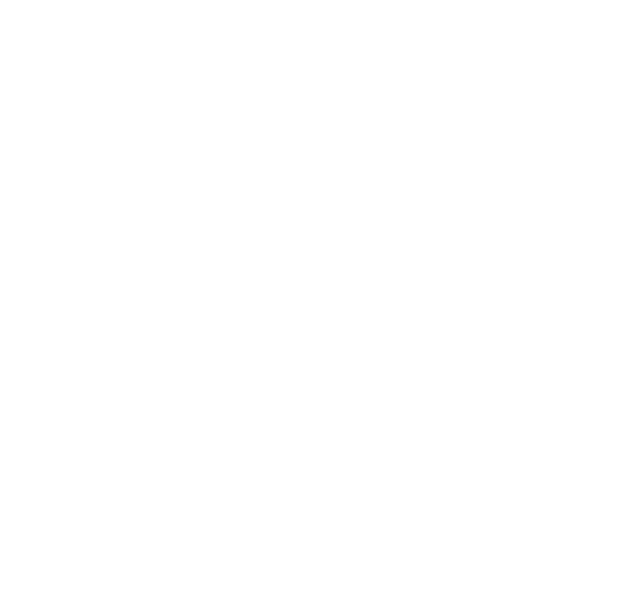
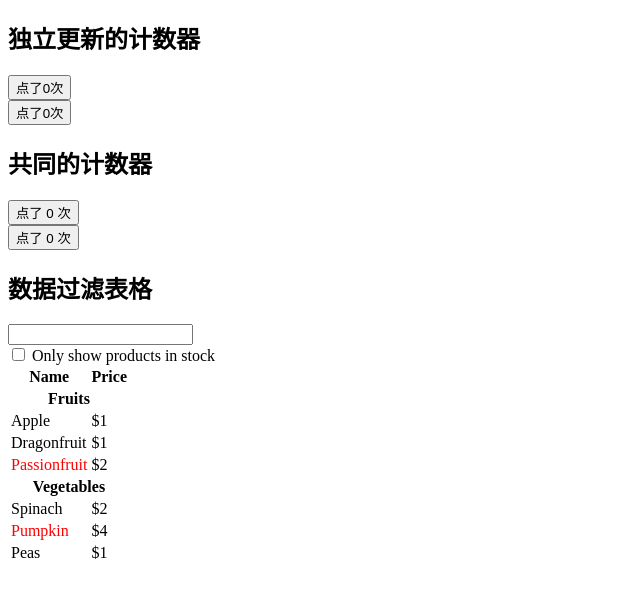
Before and after one commit to zhjrcc/learn-react, a React (Vite) app: page / in a window 1280 px wide. Shown: the top 596 px of the page, without its empty margins (0-640 px from the left). Built offline with nearby package versions, Linux system fonts and the light colour scheme.

Commit message:
静态版本

```diff
--- a/src/App.jsx
+++ b/src/App.jsx
@@ -1,7 +1,42 @@
+import { useState } from "react"
+import FilterableProductTable from "./components/filterTable/FilterableProductTable"
+import MyButton from "./components/button/MyButton"
+import MySharedButton from "./components/button/MySharedButton"
+
+const PRODUCTS = [
+  { category: "Fruits", price: "$1", stocked: true, name: "Apple" },
+  { category: "Fruits", price: "$1", stocked: true, name: "Dragonfruit" },
+  { category: "Fruits", price: "$2", stocked: false, name: "Passionfruit" },
+  { category: "Vegetables", price: "$2", stocked: true, name: "Spinach" },
+  { category: "Vegetables", price: "$4", stocked: false, name: "Pumpkin" },
+  { category: "Vegetables", price: "$1", stocked: true, name: "Peas" },
+]
+
 function App() {
-  return (<>
+  const [count, setCount] = useState(0)
 
-  </>)
+  function handleClick() {
+    setCount(count + 1)
+  }
+
+  return (
+    <>
+      <div>
+        <h2>独立更新的计数器</h2>
+        <MyButton />
+        <MyButton />
+      </div>
+      <div>
+        <h2>共同的计数器</h2>
+        <MySharedButton onClick={handleClick} count={count} />
+        <MySharedButton onClick={handleClick} count={count} />
+      </div>
+      <div>
+        <h2>数据过滤表格</h2>
+        <FilterableProductTable products={PRODUCTS} />
+      </div>
+    </>
+  )
 }
 
 export default App
--- /dev/null
+++ b/src/components/button/MyButton.jsx
@@ -0,0 +1,13 @@
+import { useState } from "react"
+
+export default function MyButton() {
+  const [count, setCount] = useState(0)
+  function handlerClick() {
+    setCount(count + 1)
+  }
+  return (
+    <div>
+      <button onClick={handlerClick}>点了{count}次</button>
+    </div>
+  )
+}
--- /dev/null
+++ b/src/components/button/MySharedButton.jsx
@@ -0,0 +1,7 @@
+export default function MySharedButton({ onClick, count }) {
+  return (
+    <div>
+      <button onClick={onClick}>点了 {count} 次</button>
+    </div>
+  )
+}
--- /dev/null
+++ b/src/components/filterTable/FilterableProductTable.jsx
@@ -0,0 +1,11 @@
+import SearchBar from "./SearchBar"
+import ProductTable from "./ProductTable"
+
+export default function FilterableProductTable({ products }) {
+  return (
+    <div>
+      <SearchBar />
+      <ProductTable products={products} />
+    </div>
+  )
+}
--- /dev/null
+++ b/src/components/filterTable/ProductCategoryRow.jsx
@@ -0,0 +1,7 @@
+export default function ProductCategoryRow({ category }) {
+  return (
+    <tr>
+      <th colSpan="2">{category}</th>
+    </tr>
+  )
+}
--- /dev/null
+++ b/src/components/filterTable/ProductRow.jsx
@@ -0,0 +1,13 @@
+export default function ProductRow({ product }) {
+  const name = product.stocked ? (
+    product.name
+  ) : (
+    <span style={{ color: "red" }}>{product.name}</span>
+  )
+  return (
+    <tr>
+      <td>{name}</td>
+      <td>{product.price}</td>
+    </tr>
+  )
+}
--- /dev/null
+++ b/src/components/filterTable/ProductTable.jsx
@@ -0,0 +1,32 @@
+import ProductCategoryRow from "./ProductCategoryRow"
+import ProductRow from "./ProductRow"
+
+export default function ProductTable({ products }) {
+  const rows = []
+  let lastCategory = null
+
+  products.forEach((product) => {
+    if (product.category !== lastCategory) {
+      rows.push(
+        <ProductCategoryRow
+          category={product.category}
+          key={product.category}
+        />
+      )
+    }
+    rows.push(<ProductRow product={product} key={product.name} />)
+    lastCategory = product.category
+  })
+
+  return (
+    <table>
+      <thead>
+        <tr>
+          <th>Name</th>
+          <th>Price</th>
+        </tr>
+      </thead>
+      <tbody>{rows}</tbody>
+    </table>
+  )
+}
--- /dev/null
+++ b/src/components/filterTable/SearchBar.jsx
@@ -0,0 +1,11 @@
+export default function SearchBar() {
+  return (
+    <form action="#">
+      <input type="text" />
+      <br />
+      <label>
+        <input type="checkbox" /> Only show products in stock
+      </label>
+    </form>
+  )
+}
```
Also changed, not shown: eslint.config.js (+16 -16 lines), 1 other file (tests, documents, lock files or other folders).
